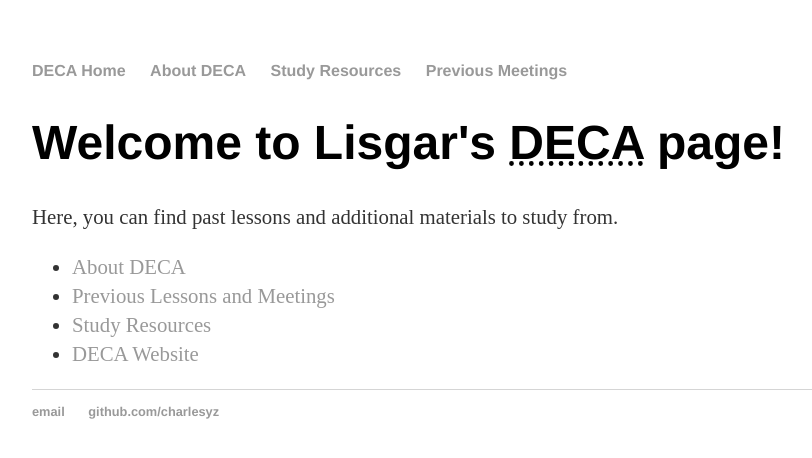
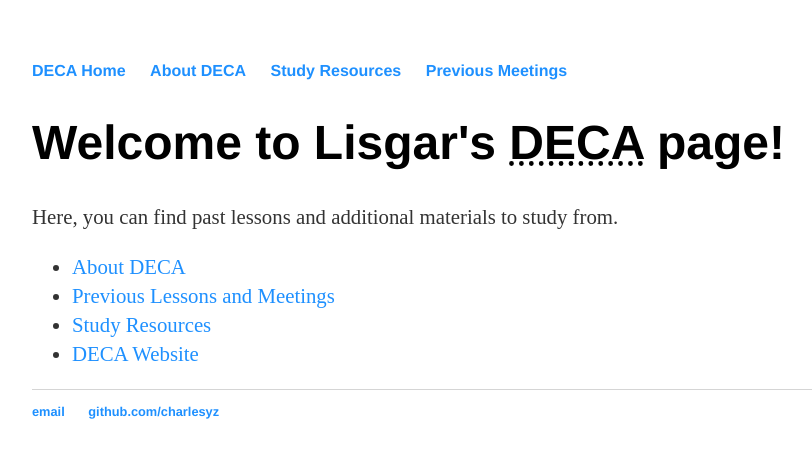
Before and after one commit to charlesyz/DECA, a Jekyll site: the page built from index.html, in a window 1280 px wide. Shown: the top 458 px of the page, without its empty margins (160-972 px from the left). Built offline with Jekyll 4.4.1, drawn with Linux system fonts in a browser that asks for light colours.

Commit message:
Updating link colour

```diff
--- a/css/main.css
+++ b/css/main.css
@@ -1,6 +1,6 @@
 body { margin: 60px auto; width: 70%; }
 
-a { text-decoration: none; color: #999; }
+a { text-decoration: none; color: DodgerBlue; }
 a:hover { text-decoration: underline; }
 
 p, ul { font-size: 1.3em; line-height: 1.4em; color: #333; }
```
